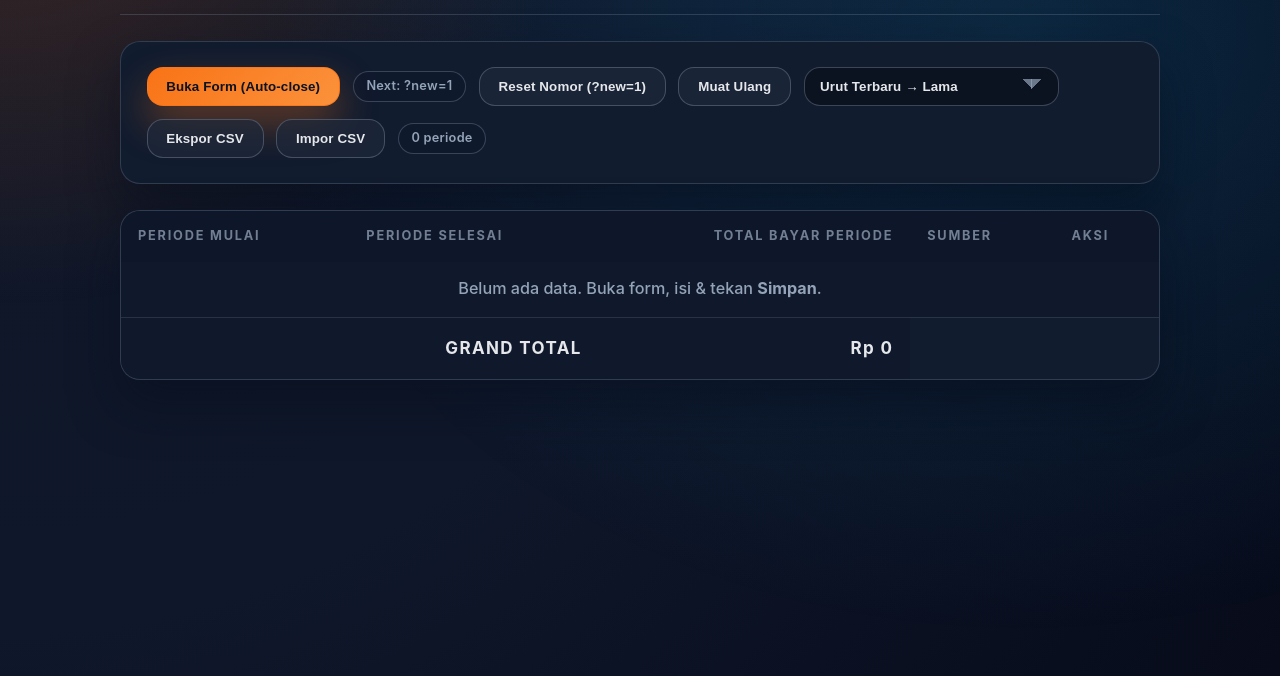
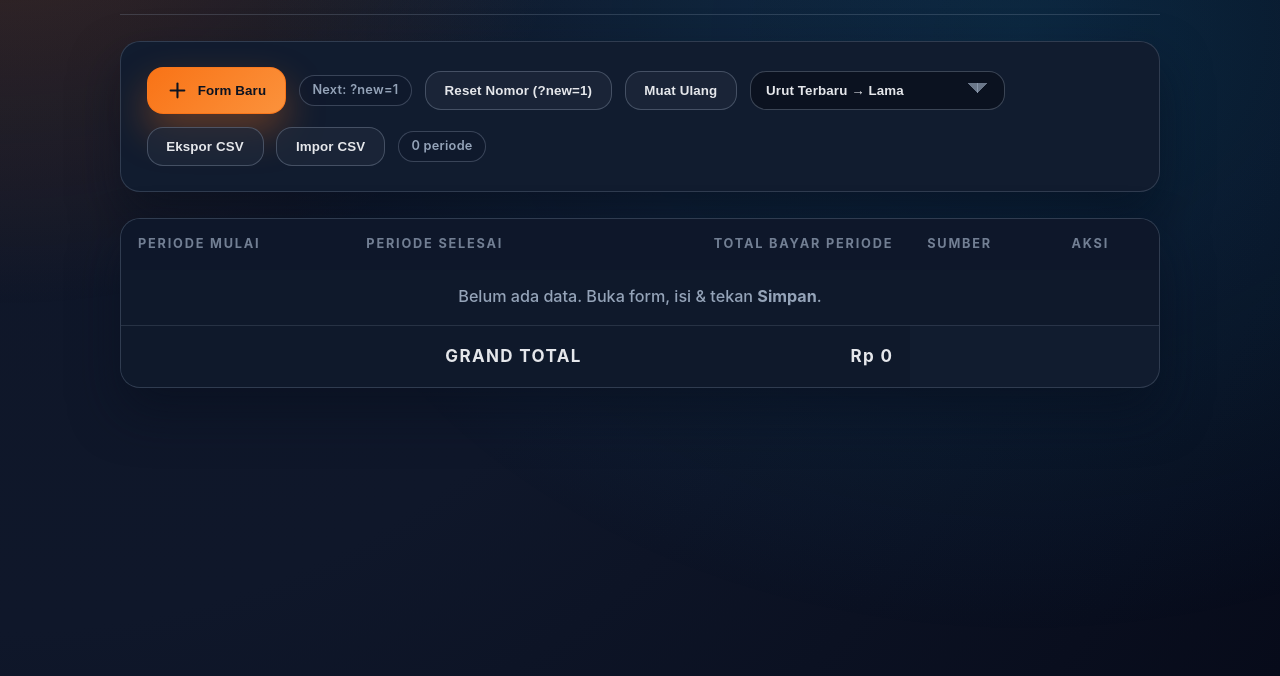
Before and after one commit to amorfatis23u-source/upah-tukang-netlify, a website: page rekap.html in a window 1280 px wide. Shown: the part 124-800 px from the top of the page. Drawn offline with Linux system fonts and the light colour scheme; no server answers.

Commit message:
Update rekap form button label and unify button styles

```diff
--- a/rekap.html
+++ b/rekap.html
@@ -8,7 +8,15 @@
 <main class="page-content">
   <section class="card">
     <div class="action-bar">
-      <button id="btnOpenForm" class="btn btn-primary">Buka Form (Auto-close)</button>
+      <button id="btnOpenForm" class="btn btn-primary" type="button" title="Buka form baru di tab baru (auto-close)" aria-label="Buka form baru di tab baru (auto-close)">
+        <span class="btn__icon" aria-hidden="true">
+          <svg viewBox="0 0 20 20" fill="none" xmlns="http://www.w3.org/2000/svg">
+            <path d="M4 10h12" stroke="currentColor" stroke-width="1.8" stroke-linecap="round" stroke-linejoin="round"/>
+            <path d="M10 4v12" stroke="currentColor" stroke-width="1.8" stroke-linecap="round" stroke-linejoin="round"/>
+          </svg>
+        </span>
+        <span class="btn__label">Form Baru</span>
+      </button>
       <span id="seqBadge" class="badge">Next: ?new=1</span>
       <button id="btnResetSeq" class="btn btn-secondary">Reset Nomor (?new=1)</button>
       <button id="btnReload" class="btn btn-secondary">Muat Ulang</button>
--- a/styles/pages.css
+++ b/styles/pages.css
@@ -69,51 +69,6 @@
   gap: var(--space-sm);
 }
 
-.btn {
-  display: inline-flex;
-  align-items: center;
-  justify-content: center;
-  gap: 0.5rem;
-  padding: 0.65rem 1.1rem;
-  border-radius: var(--radius-md);
-  font-weight: 600;
-  letter-spacing: 0.01em;
-  border: 1px solid transparent;
-  cursor: pointer;
-  background: transparent;
-  color: var(--text-primary);
-  transition: background 0.2s ease, border-color 0.2s ease, transform 0.2s ease;
-}
-
-.btn:hover {
-  transform: translateY(-1px);
-}
-
-.btn:focus-visible {
-  outline: 3px solid var(--accent);
-  outline-offset: 3px;
-}
-
-.btn-primary {
-  background: linear-gradient(135deg, var(--accent), var(--accent-strong));
-  border-color: rgba(249, 115, 22, 0.7);
-  color: var(--accent-contrast);
-  box-shadow: 0 18px 38px rgba(249, 115, 22, 0.35);
-}
-
-.btn-primary:hover {
-  box-shadow: 0 22px 44px rgba(249, 115, 22, 0.42);
-}
-
-.btn-secondary {
-  background: rgba(30, 41, 59, 0.7);
-  border-color: rgba(148, 163, 184, 0.35);
-}
-
-.btn-secondary:hover {
-  background: rgba(30, 41, 59, 0.9);
-  border-color: rgba(148, 163, 184, 0.55);
-}
 
 .input-select {
   appearance: none;
--- a/styles/system.css
+++ b/styles/system.css
@@ -104,31 +104,85 @@ p {
   font-size: 0.95rem;
 }
 
-.btn-primary {
+.btn {
   display: inline-flex;
   align-items: center;
   justify-content: center;
   gap: 0.5rem;
-  padding: 0.75rem 1.25rem;
-  border-radius: 999px;
-  background: linear-gradient(135deg, var(--accent), var(--accent-strong));
-  color: var(--accent-contrast);
+  padding: 0.65rem 1.1rem;
+  border-radius: var(--radius-md);
   font-weight: 600;
   letter-spacing: 0.01em;
-  border: none;
+  border: 1px solid transparent;
   cursor: pointer;
-  transition: transform 0.2s ease, box-shadow 0.2s ease;
-  box-shadow: 0 12px 32px rgba(249, 115, 22, 0.32);
+  background: transparent;
+  color: var(--text-primary);
+  transition: background 0.2s ease, border-color 0.2s ease, transform 0.2s ease, box-shadow 0.2s ease;
 }
 
-.btn-primary:hover {
-  transform: translateY(-2px);
-  box-shadow: 0 18px 36px rgba(249, 115, 22, 0.35);
+.btn:hover:not(:disabled) {
+  transform: translateY(-1px);
 }
 
-.btn-primary:active {
+.btn:focus-visible {
+  outline: 3px solid var(--accent);
+  outline-offset: 3px;
+}
+
+.btn:disabled {
+  opacity: 0.65;
+  cursor: not-allowed;
+  transform: none;
+  box-shadow: none;
+}
+
+.btn-primary {
+  background: linear-gradient(135deg, var(--accent), var(--accent-strong));
+  border-color: rgba(249, 115, 22, 0.7);
+  color: var(--accent-contrast);
+  box-shadow: 0 18px 38px rgba(249, 115, 22, 0.35);
+}
+
+.btn-primary:hover:not(:disabled) {
+  box-shadow: 0 22px 44px rgba(249, 115, 22, 0.42);
+}
+
+.btn-primary:active:not(:disabled) {
   transform: translateY(0);
-  box-shadow: 0 8px 24px rgba(249, 115, 22, 0.28);
+  box-shadow: 0 12px 30px rgba(249, 115, 22, 0.3);
+}
+
+.btn-secondary {
+  background: rgba(30, 41, 59, 0.7);
+  border-color: rgba(148, 163, 184, 0.35);
+}
+
+.btn-secondary:hover:not(:disabled) {
+  background: rgba(30, 41, 59, 0.9);
+  border-color: rgba(148, 163, 184, 0.55);
+}
+
+.btn-secondary:active:not(:disabled) {
+  transform: translateY(0);
+  background: rgba(30, 41, 59, 1);
+}
+
+.btn__icon {
+  display: inline-flex;
+  align-items: center;
+  justify-content: center;
+  width: 1.35rem;
+  height: 1.35rem;
+}
+
+.btn__icon svg {
+  width: 100%;
+  height: 100%;
+}
+
+.btn__label {
+  display: inline-flex;
+  align-items: center;
 }
 
 @media (min-width: 960px) {
```
Also changed, not shown: index.html (+1 -1 lines).
